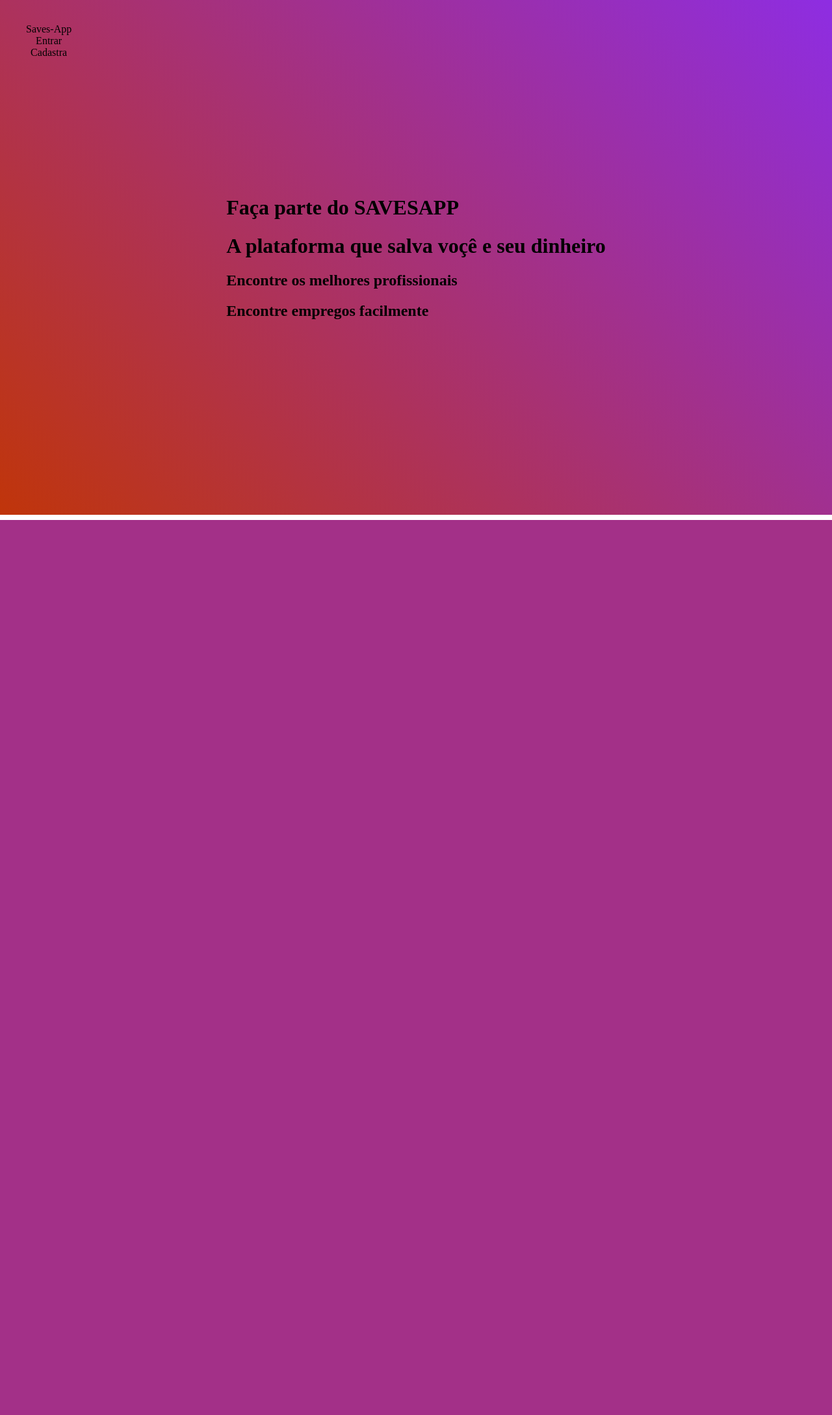
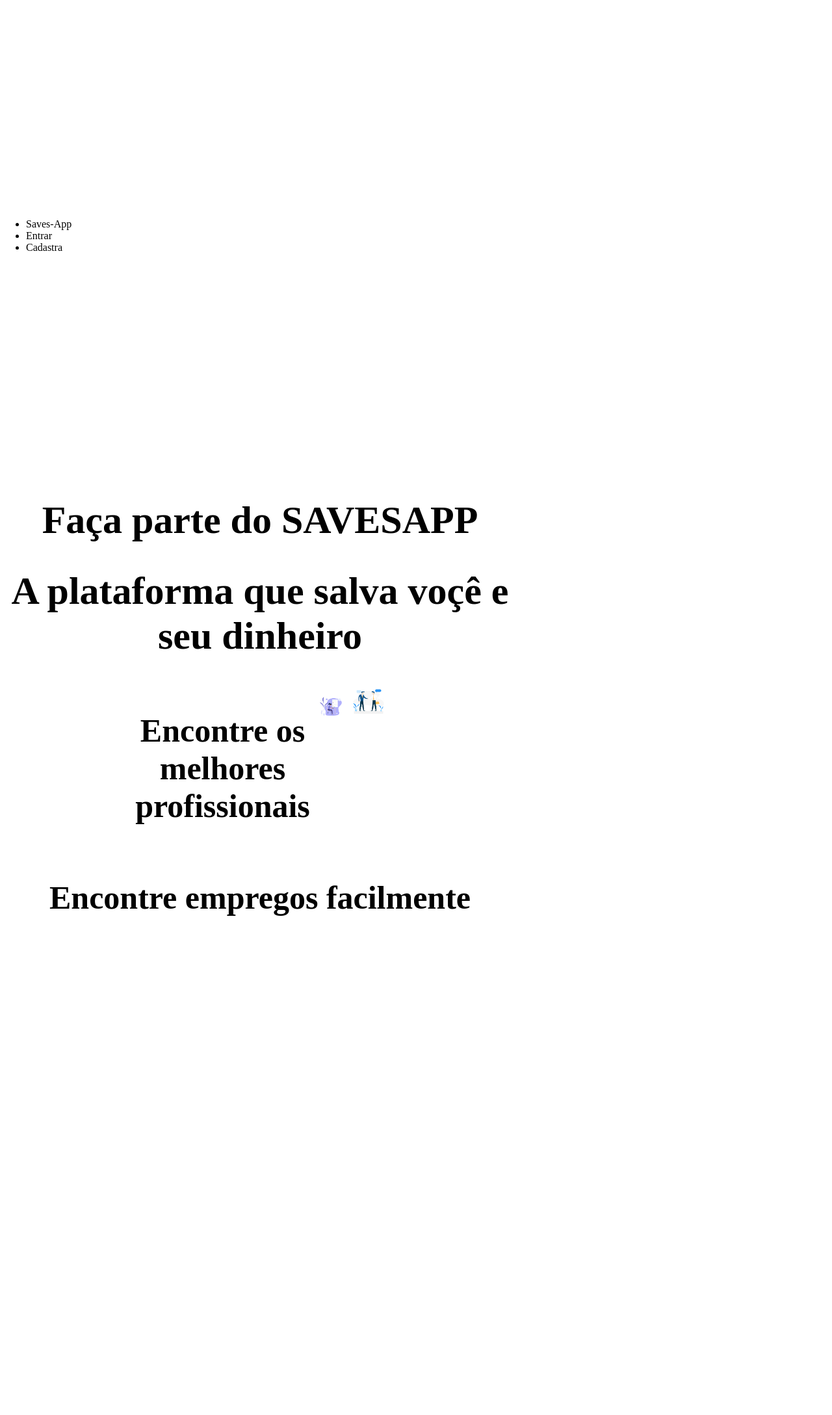
Before and after one commit to italo-carvavalho/Saves-App, a PHP site: page / in a window 1280 px wide. Shown: the whole page at 65% size. Before the commit the page ends 800 px from the top, so only its background shows below. Run offline with PHP 8.4, Linux system fonts and the light colour scheme.

Commit message:
criando o home

```diff
--- a/css/styles.css
+++ b/css/styles.css
@@ -1,6 +1,67 @@
-@import url('https://fonts.googleapis.com/css2?family=Poppins:wght@100;200;300&display=swap'); */
+@import url('https://fonts.googleapis.com/css2?family=Poppins:wght@100;200;300&display=swap');
 
+body{
+    display: grid;
+    grid-template-columns: 1fr 1fr 1fr;
+    grid-template-rows: 1fr 1fr 1fr;
+    gap: 0px 0px;
+    grid-template-areas:
+    "header header header"
+    "main main main"
+    "footer footer footer";
 
+    width: 100%;
+    height: 100%;
+    padding: 0;
+    margin: 0;
+
+    align-items: center;
+    justify-content: center;
+
+    background: white;
+}
+
+.container{
+    grid-area: main;
+    width: 100vh;
+
+    font-size: 30px;
+    text-align: center;
+
+    background-color: white;
+}
+#home-text-1{
+    display: inline-block;
+    vertical-align: top;
+    font-size: 50px;
+}
+#home-text-2{
+    display: inline-block;
+    vertical-align: top;
+    font-size: 50px;
+}
+#home-image-1{
+    grid-area: main;
+    display: inline-block;
+    width: 50px;
+}
+#home-image-2{
+    grid-area: main;
+    display: inline-block;
+    width: 50px;
+}
+/*header{
+    grid-area: header;
+    position:fixed;
+    top:0;
+    left:0;
+    width:100%;
+    text-align:center;
+    padding: 20px 0;
+
+}
+*/
+/*
 *{
     margin: 0;
     border: 0;
@@ -18,7 +79,7 @@ header{
     padding: 20px 0;
 
 }
-.menu{
+.header{
     display: flex;
 }
 li {
@@ -30,7 +91,7 @@ body{
     background: linear-gradient(45deg, rgb(192, 53, 10), #8e2de2);
     background-repeat: no-repeat;
     min-height: 97vh;
-    /* min-width: 100vw; */
+    min-width: 100vw;
     display: flex;
     align-items: center;
     justify-content: center;
@@ -60,7 +121,7 @@ main h2::before {
     bottom: 3px;
     left: 0;
     border-radius: 8px;
-    /* background: linear-gradient(45deg, #8e2de2, #4a00a0); */
+    background: linear-gradient(45deg, #8e2de2, #4a00a0);
 }
 
 form{
@@ -135,10 +196,10 @@ footer {
 }
 
 .footer social-field a {
-    /* text-decoration: none; */
+    text-decoration: none;
     color: white;
 }
-
 .footer social-field.Facebook {
     background: linear-gradient(to right, #1e3c72);
 }
+*/
--- a/index.php
+++ b/index.php
@@ -2,9 +2,11 @@
 require_once("templates/header.php");
 // require_once("templates/footer.php");
 ?>
-<div>
-  <h1>Faça parte do SAVESAPP</h1>
-  <h1>A plataforma que salva voçê e seu dinheiro</h1>
-  <h2>Encontre os melhores profissionais</h2>
-  <h2>Encontre empregos facilmente</h2>
-</div>
+	<div class="container">
+  		<h1>Faça parte do SAVESAPP</h1>
+  		<h1>A plataforma que salva voçê e seu dinheiro</h1>
+  		<h2 id="home-text-1">Encontre os <br> melhores <br> profissionais</h2>
+  		<img id="home-image-1" src="images/girl-work-on-laptop.png" alt="girl">
+  		<img id="home-image-2" src="images/business-deal.png" alt="handshake">
+  		<h2 id="home-text-2">Encontre empregos facilmente</h2>
+	</div>
--- a/templates/header.php
+++ b/templates/header.php
@@ -17,7 +17,7 @@ require_once("globals.php");
 
    <header>
    <nav>
-    <div class="menu" >
+    <div class="header" >
           <ul>
               <li id="1"><a href="#"></a>Saves-App</li>
               <li id="2"><a href="#"></a>Entrar</li>
```
